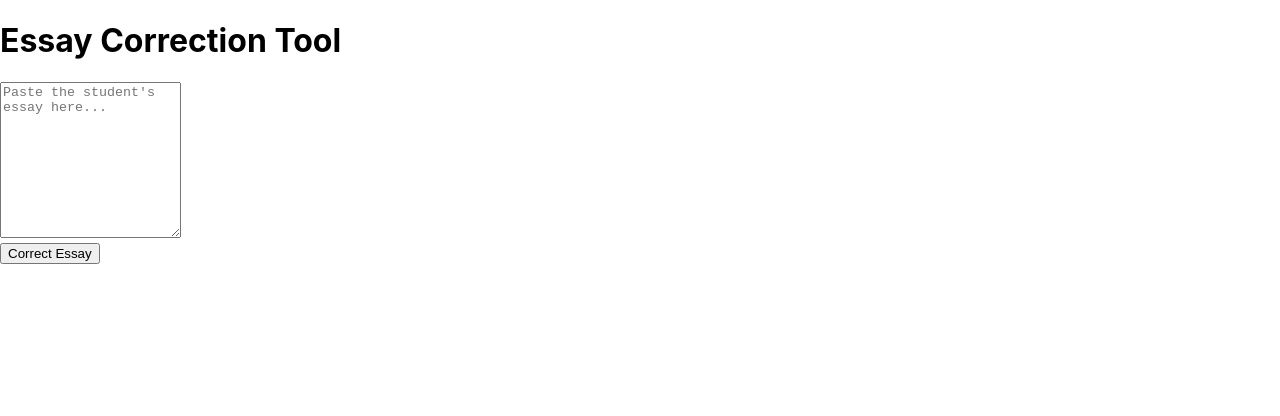
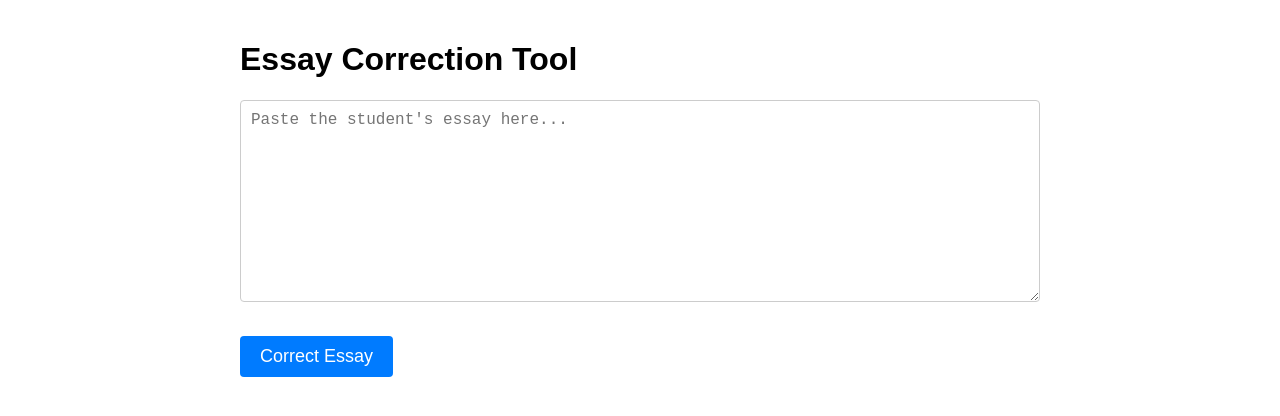
Before and after one commit to DigitalLabSlash/isagpt, a React (Create React App) app: page / in a window 1280 px wide. Shown: the top 416 px of the page. Built offline with nearby package versions, Linux system fonts and the light colour scheme.

Commit message:
Update App.css

```diff
--- a/src/App.css
+++ b/src/App.css
@@ -1,38 +1,127 @@
-.App {
-  text-align: center;
+/* App.css */
+.container {
+  max-width: 800px;
+  margin: auto;
+  padding: 20px;
+  font-family: Arial, sans-serif;
 }
 
-.App-logo {
-  height: 40vmin;
-  pointer-events: none;
+.input-container {
+  margin-bottom: 20px;
 }
 
-@media (prefers-reduced-motion: no-preference) {
-  .App-logo {
-    animation: App-logo-spin infinite 20s linear;
-  }
+.essay-input {
+  width: 100%;
+  margin-bottom: 10px;
+  padding: 10px;
+  font-size: 16px;
+  border: 1px solid #ccc;
+  border-radius: 4px;
+  box-sizing: border-box;
 }
 
-.App-header {
-  background-color: #282c34;
-  min-height: 100vh;
-  display: flex;
-  flex-direction: column;
-  align-items: center;
-  justify-content: center;
-  font-size: calc(10px + 2vmin);
+.submit-button {
+  padding: 10px 20px;
+  font-size: 18px;
+  border-radius: 4px;
+  cursor: pointer;
+  background-color: #007bff;
   color: white;
+  border: none;
+  outline: none;
+  margin-bottom: 20px;
+}
+.evaluation-output .evaluation-item .evaluation-mark {
+  font-weight: bold;
+  color: green;
+}
+.submit-button:disabled {
+  background-color: #cccccc;
 }
 
-.App-link {
-  color: #61dafb;
+.error-message {
+  color: red;
+  margin-top: 10px;
 }
 
-@keyframes App-logo-spin {
-  from {
-    transform: rotate(0deg);
-  }
-  to {
-    transform: rotate(360deg);
-  }
+.correction-output {
+  white-space: pre-wrap;
+  background-color: #f8f8f8;
+  border: 1px solid #ddd;
+  border-radius: 4px;
+  padding: 10px;
+  margin-top: 20px;
+  font-size: 16px;
 }
+
+.correction-output del {
+  text-decoration: line-through;
+  color: #ff0000;
+}
+
+.correction-output strong {
+  font-weight: bold;
+  color: #008000;
+}
+
+.feedback-output {
+  margin-top: 20px;
+  background-color: #f0f0f0;
+  padding: 10px;
+  border-left: 4px solid #2196F3;
+}
+
+.feedback-output h2 {
+  margin-top: 0;
+}
+.evaluation-mark {
+  font-weight: bold;
+  color: green;
+}
+/* Additional styles can be added as needed */
+/* App.css */
+.container {
+  max-width: 800px;
+  margin: auto;
+  padding: 20px;
+  font-family: Arial, sans-serif;
+}
+
+/* ... (Other styles remain unchanged) */
+
+.section {
+  margin-top: 20px;
+  padding: 10px;
+  background-color: #f8f8f8;
+  border: 1px solid #ddd;
+  border-radius: 4px;
+}
+
+.section h2 {
+  margin-top: 0;
+}
+
+.corrected-text-output del {
+  text-decoration: line-through;
+  color: #ff0000;
+}
+
+.corrected-text-output strong {
+  font-weight: bold;
+  color: #008000;
+}
+
+.evaluation-output {
+  background-color: #e7f4e4;
+}
+
+.evaluation-item {
+  margin-bottom: 5px;
+}
+
+.feedback-output {
+  background-color: #f0f0f0;
+  border-left: 4px solid #2196F3;
+}
+
+/* Additional styles can be added as needed */
```
